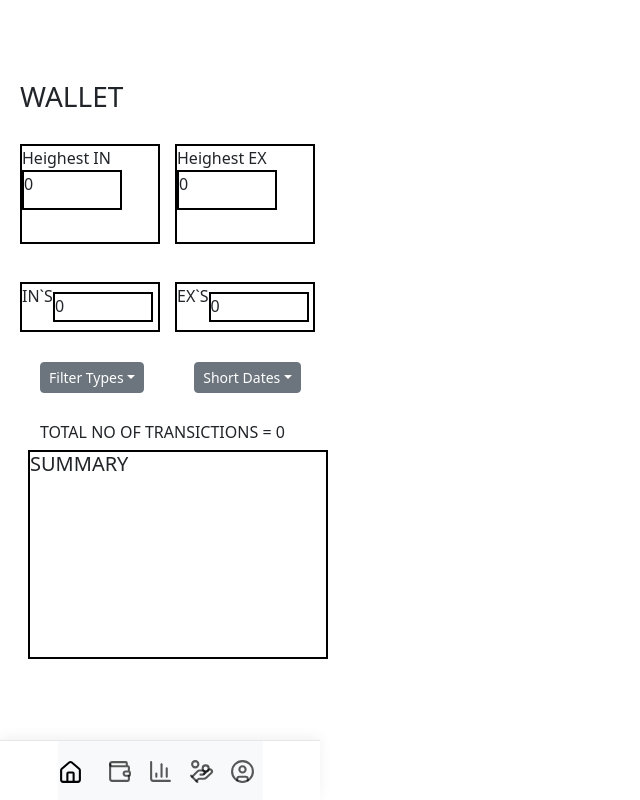
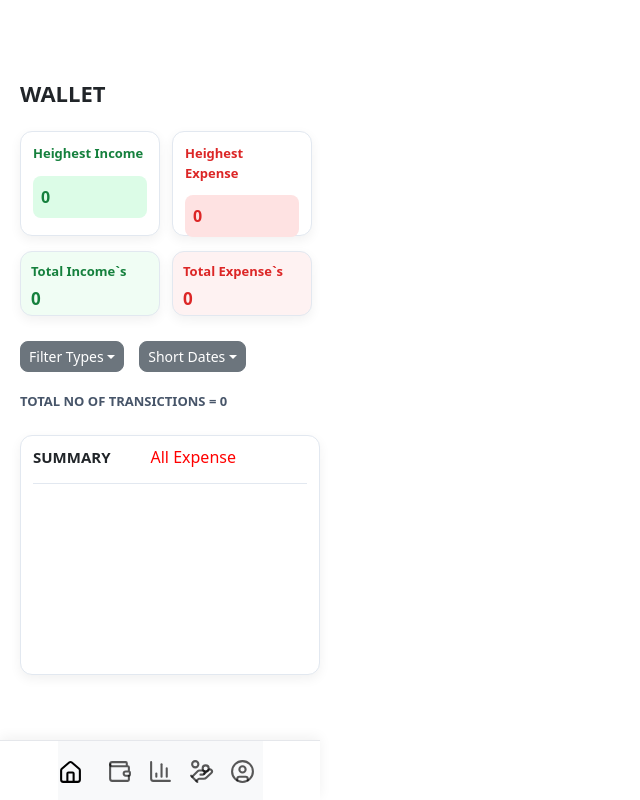
Before and after one commit to shaikhabuhasim0/finixy-expense-tracker, a React (Vite) app: page /Transiction in a window 1280 px wide. Shown: the whole page, without its empty margins (0-640 px from the left). Built offline with nearby package versions, Linux system fonts and the light colour scheme.

Commit message:
SUMARRY BOX HISTORY FETFCHING

```diff
--- a/src/App.css
+++ b/src/App.css
@@ -424,7 +424,7 @@ margin-bottom: 15px;
 
 /* CSS FOR TRANSICTIONS PAGE !!  */
 
-.tran{
+/* .tran{
   justify-content: center;
 }
 
@@ -497,4 +497,317 @@ display: flex;
 .sumarrybox{
   margin-left: 8px;
   margin-top: 5px;
+} */
+
+/* =========================
+   TRANSACTION PAGE
+========================= */
+
+/* WALLET HEADING */
+
+.tran {
+  margin-top: 10px;
+  margin-bottom: 10px;
 }
+
+.tran h3 {
+  font-size: 22px;
+  font-weight: 700;
+  margin: 0;
+}
+
+
+/* HIGHEST INCOME & EXPENSE */
+
+.mainbox-inex {
+  display: flex;
+  gap: 12px;
+  margin-top: 25px;
+}
+
+.incomeboxes {
+  width: 140px;
+  height: 105px;
+
+  border: 1px solid #e2e8f0;
+  border-radius: 12px;
+
+  background: #ffffff;
+  box-shadow: 0 4px 12px rgba(0, 0, 0, 0.06);
+
+  padding: 12px;
+
+  font-size: 13px;
+  font-weight: 600;
+
+
+}
+
+.incomeboxes-value {
+  margin-top: 12px;
+
+  width: 100%;
+  min-height: 42px;
+
+  display: flex;
+  align-items: center;
+
+  padding: 8px;
+
+  border-radius: 8px;
+
+  background: #f8fafc;
+
+  font-size: 16px;
+  font-weight: 700;
+
+  overflow: hidden;
+  white-space: nowrap;
+  text-overflow: ellipsis;
+
+
+}
+
+
+/* TOTAL INCOME & EXPENSE */
+
+.mainboxfor-tin {
+  display: flex;
+  gap: 12px;
+  margin-top: 15px;
+}
+
+.totalincomebox {
+  width: 140px;
+  height: 65px;
+
+  border: 1px solid #e2e8f0;
+  border-radius: 12px;
+
+  background: #ffffff;
+  box-shadow: 0 4px 12px rgba(0, 0, 0, 0.06);
+
+  padding: 10px;
+
+  display: flex;
+  flex-direction: column;
+
+  font-size: 13px;
+  font-weight: 600;
+}
+
+.totalincomebox1 {
+  margin-top: 4px;
+
+  font-size: 17px;
+  font-weight: 700;
+}
+
+
+/* FILTER DROPDOWNS */
+
+.dropdown-all {
+  display: flex;
+  gap: 15px;
+
+  margin-top: 25px;
+}
+
+.dropdown-all .btn-group {
+  margin-left: 0;
+}
+
+.dropdown-all button {
+  border-radius: 8px !important;
+}
+
+
+/* DROPDOWN ITEMS */
+
+.dropdown-menu {
+  border: 1px solid #e2e8f0;
+  border-radius: 10px;
+  padding: 6px;
+}
+
+.dropdown-menu li {
+  list-style: none;
+
+  padding: 7px 10px;
+
+  border-radius: 6px;
+
+  font-size: 13px;
+
+  cursor: pointer;
+}
+
+.dropdown-menu li:hover {
+  background: #f1f5f9;
+}
+
+
+/* TOTAL TRANSACTIONS */
+
+.totaltransictoiionnnn {
+  margin-top: 22px;
+  margin-left: 0;
+}
+
+.totaltransictoiionnnn h6 {
+  margin: 0;
+
+  font-size: 13px;
+  font-weight: 600;
+
+  color: #475569;
+}
+
+
+/* =========================
+   SUMMARY BOX
+========================= */
+
+.sumarrybox {
+  width: 300px;
+  height: 240px;
+
+  margin-left: 0;
+  margin-top: 25px;
+
+  padding: 12px;
+
+  border: 1px solid #e2e8f0;
+  border-radius: 12px;
+
+  background: #ffffff;
+  box-shadow: 0 4px 12px rgba(0, 0, 0, 0.06);
+
+  overflow-y: auto;
+}
+
+
+/* SUMMARY HEADING */
+
+.summaryname {
+  margin-bottom: 12px;
+
+  font-size: 15px;
+  font-weight: 700;
+
+  position: sticky;
+  top: 0;
+
+  background: white;
+
+  padding-bottom: 8px;
+
+  border-bottom: 1px solid #e2e8f0;
+  gap : 40px;
+  display: flex;
+}
+
+
+/* TRANSACTION ITEMS */
+
+.history-type {
+  min-height: 48px;
+
+  display: flex;
+  justify-content: space-between;
+  align-items: center;
+
+  padding: 8px 10px;
+
+  margin-bottom: 8px;
+
+  border-radius: 8px;
+
+  background: #f8fafc;
+
+  font-size: 13px;
+  font-weight: 600;
+}
+
+
+/* INCOME */
+
+.history-type.income {
+  color: #16a34a;
+}
+
+
+/* EXPENSE */
+
+.history-type.expence {
+  color: #dc2626;
+}
+
+
+/* SCROLLBAR */
+
+.sumarrybox::-webkit-scrollbar {
+  width: 5px;
+}
+
+.sumarrybox::-webkit-scrollbar-thumb {
+  background: #cbd5e1;
+  border-radius: 10px;
+}
+
+.sumarrybox::-webkit-scrollbar-track {
+  background: transparent;
+}
+
+/* HIGHEST INCOME */
+
+.mainbox-inex .incomeboxes:first-child {
+  border: 1px solid #e2e8f0;
+
+  color: #15803d;
+}
+
+.mainbox-inex .incomeboxes:first-child .incomeboxes-value {
+  background: #dcfce7;
+  color: #15803d;
+}
+
+
+/* HIGHEST EXPENSE */
+
+.mainbox-inex .incomeboxes:last-child {
+  border: 1px solid #e2e8f0;
+
+  color: #dc2626;
+}
+
+.mainbox-inex .incomeboxes:last-child .incomeboxes-value {
+  background: #fee2e2;
+  color: #dc2626;
+}
+
+
+/* TOTAL INCOME */
+
+.mainboxfor-tin .totalincomebox:first-child {
+  border: 1px solid #e2e8f0;
+  background: #f0fdf4;
+  color: #15803d;
+}
+
+
+/* TOTAL EXPENSE */
+
+.mainboxfor-tin .totalincomebox:last-child {
+  border: 1px solid #e2e8f0;
+  background: #fef2f2;
+  color: #dc2626;
+}
+
+.greencolor{
+  color: #15803d;
+}
+
+.redcolor{
+  color : red ;
+}
--- a/src/Components/Transictions.jsx
+++ b/src/Components/Transictions.jsx
@@ -6,7 +6,7 @@ import { useEffect } from "react";
 export default function Transictions(props) {
 
    const { transaction, setTransaction, history, sethistory ,addtrans ,setaddtrans ,currentbalance, setcurrentbalance , type , setType} = props;
-
+const [filterType, setFilterType] = useState("all");
 const showhighestincome = Math.max(
   ...history
     .filter((item) => item.type === "income")
@@ -30,29 +30,23 @@ const totalexpenseofalltime = history
   const totaltransictionsofalltime = history
   .filter((item)=>item.type==="income" + item.type==="expence").length
 
-  function alltransictionsinsumarry(){
-
-(setType === "showalltransiction")
-
-
-  }
 
   return (
     <>
     <div className="tran"><h3>WALLET</h3></div>
     <div className="mainbox-inex">
-      <div className="incomeboxes">Heighest IN
+      <div className="incomeboxes">Heighest Income
         <div className="incomeboxes-value">{showhighestincome}</div>
       </div>
-            <div className="incomeboxes">Heighest EX
+            <div className="incomeboxes">Heighest Expense
         <div className="incomeboxes-value">{showhighestexpense}</div>
       </div>
     </div>
     <div className="mainboxfor-tin">
-      <div className="totalincomebox">IN`S
+      <div className="totalincomebox">Total Income`s
         <div className="totalincomebox1">{totalincomeofalltime}</div>
       </div>
-      <div className="totalincomebox">EX`S
+      <div className="totalincomebox">Total Expense`s
         <div className="totalincomebox1">{totalexpenseofalltime}</div>
       </div>
     </div>
@@ -63,9 +57,9 @@ const totalexpenseofalltime = history
     Filter Types
   </button>
   <ul className="dropdown-menu">
-   <li type="button" onClick={alltransictionsinsumarry}>All Transiction</li>
-   <li type="button">Income</li>
-   <li type="button">Expense</li>
+   <li type="button" onClick={() => setFilterType("all")}>All Transiction</li>
+   <li type="button" onClick={() => setFilterType("income")}>Income</li>
+   <li type="button" onClick={() => setFilterType("expense")}>Expense</li>
   </ul>
 
 </div>
@@ -84,35 +78,35 @@ const totalexpenseofalltime = history
       <h6>TOTAL NO OF TRANSICTIONS = {totalincomeofalltime+totalexpenseofalltime}</h6>
     </div>
     <div className="sumarrybox">
-      <h5 className="summaryname">SUMMARY</h5>
+      <h5 className="summaryname">SUMMARY  <h6 className={filterType==="income" ? "greencolor" : "redcolor"}>  {filterType==="income"? "All Income" : "All Expense"}</h6> </h5>
+{/* start  */}
+{history
+  .filter((item) => {
+    if (filterType === "all") {
+      return true;
+    }
 
-{(type === "showalltransiction" && {
+    return item.type === filterType;
+  })
+  .map((item) => (
+    <div
+      key={item.id}
+      className={
+        item.type === "income"
+          ? "history-type income"
+          : "history-type expence"
+      }
+    >
+      <span>
+        {item.type === "income" ? "+" : "-"} {item.source}
+      </span>
 
-
-})}
-
-{(type === "showallincomessss" && {
-
-})}
-
-{(type === "showallexpences" && {
-
-})}
-
-        {history.map((item) =>
-
-  (
-
-    <div key={item.id} className={item.type==="income"? "history-type income" : "history-type expence"}>
-      <span>{item.type === "income" ? "+" : "-"} {item.source}</span>
       <span>
-
-        ₹{item.amount} {item.type === "income" ? " IN" : "  EX"}
-
+        ₹{item.amount}
       </span>
     </div>
-
   ))}
+{/* end  */}
     </div>
     </>
   )
```
